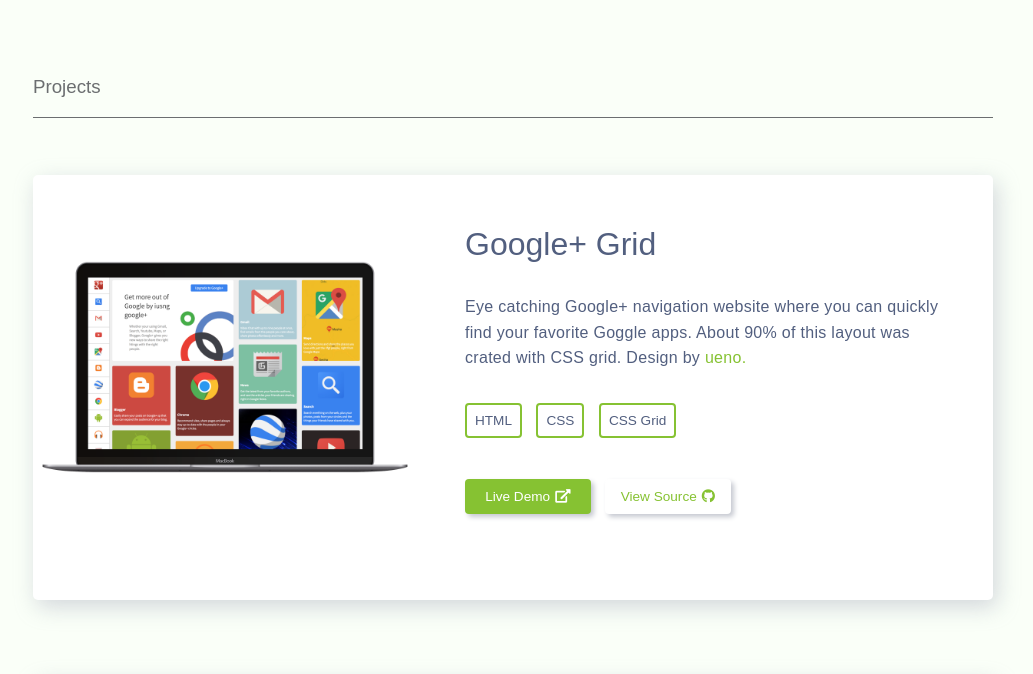
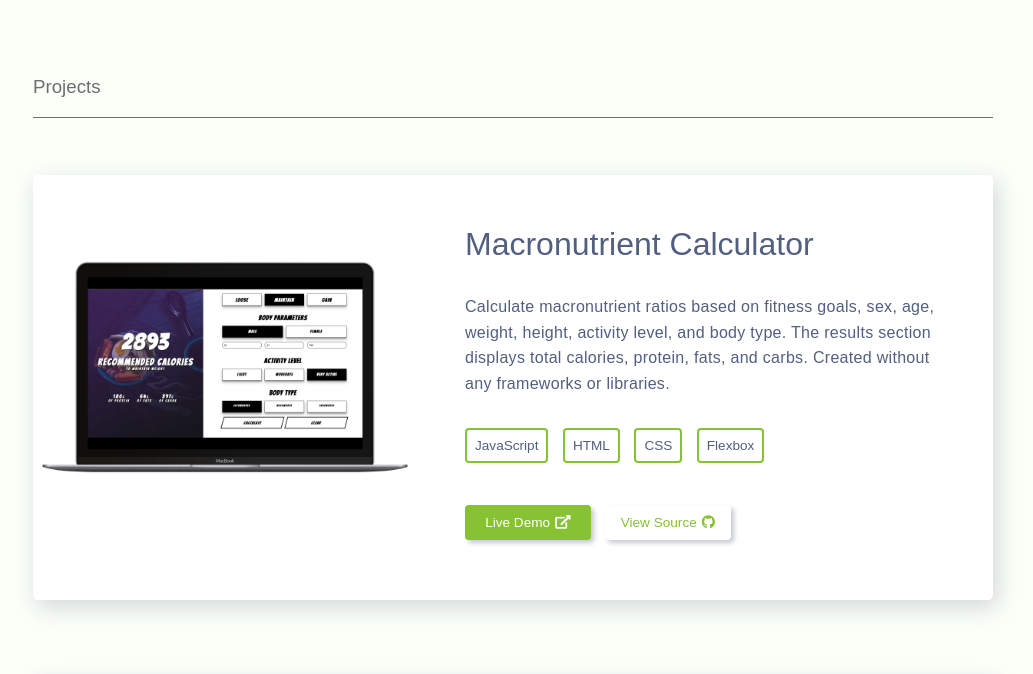
Before and after one commit to king2nd23/Portfolio, a plain HTML site: page index.html in a window 1280 px wide. Shown: the part 426-1100 px from the top of the page, without its empty margins (127-1160 px from the left). Drawn offline with Linux system fonts and the light colour scheme.

Commit message:
Added new project card for macro calculator

```diff
--- a/index.html
+++ b/index.html
@@ -46,6 +46,30 @@
       <h3>Projects</h3>
     </div>
 
+<div class="project-card card-01" id="projects">
+  <div class="project-photo">
+    <img src="images/macro.png" alt="google grid website">
+  </div>
+  <div class="project-details">
+    <h1>Macronutrient Calculator</h1>
+    <p>Calculate macronutrient ratios based on fitness goals, sex, age, weight, height, activity level, and body type.
+       The results section displays total calories, protein, fats, and carbs. Created without any frameworks or libraries.</p>
+    <div class="project-tech">
+      <ul>
+        <li>JavaScript</li>
+        <li>HTML</li>
+        <li>CSS</li>
+        <li>Flexbox</li>
+      </ul>
+    </div>
+    <div class="project-links">
+      <ul>
+        <a href="https://king2nd23.github.io/Macronutrient-calculator/" target="_blank" class="hvr-grow-shadow"><li>Live Demo<i class="fas fa-external-link-alt"></i></li></a>
+        <a href="https://github.com/king2nd23/Macronutrient-calculator" target="_blank" class="hvr-grow-shadow"><li>View Source<i class="fab fa-github"></i></li></a>
+      </ul>
+    </div>
+  </div>
+</div>
     <div class="project-card card-1" id="projects">
       <div class="project-photo">
         <img src="images/googlegrid.png" alt="google grid website">
--- a/styles/main.css
+++ b/styles/main.css
@@ -133,6 +133,7 @@ body{
 .project-card .project-photo img{
   width: 100%;
   margin: 0 auto;
+  /* cursor: pointer; */
 }
 .project-card .project-details{
   display: inline-block;
```
Also changed, not shown: images/macro.png (added), 1 other file.
